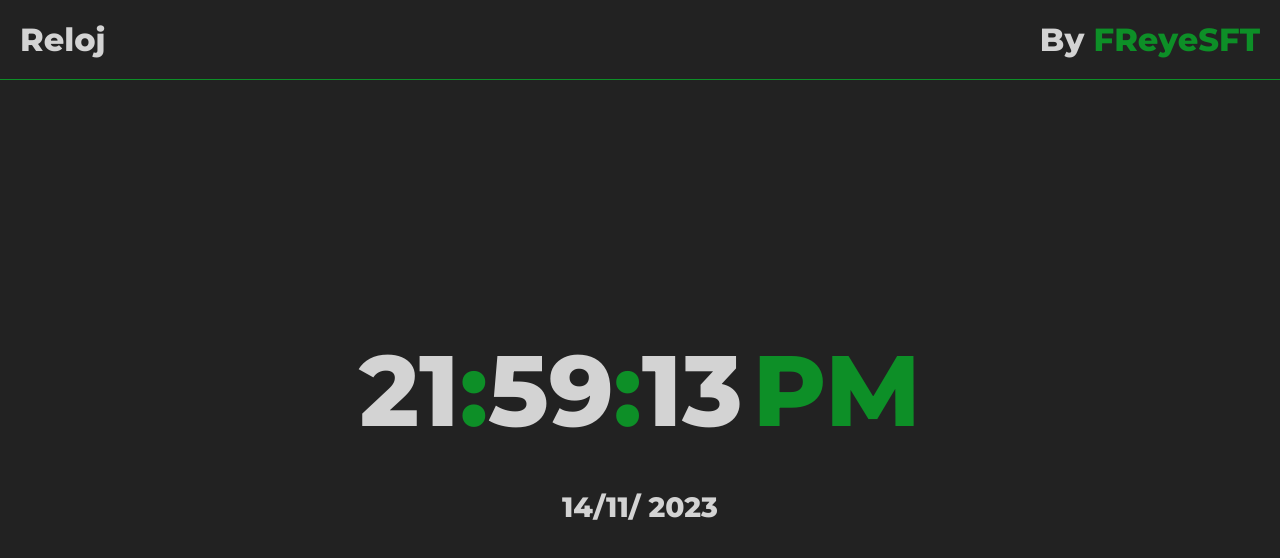
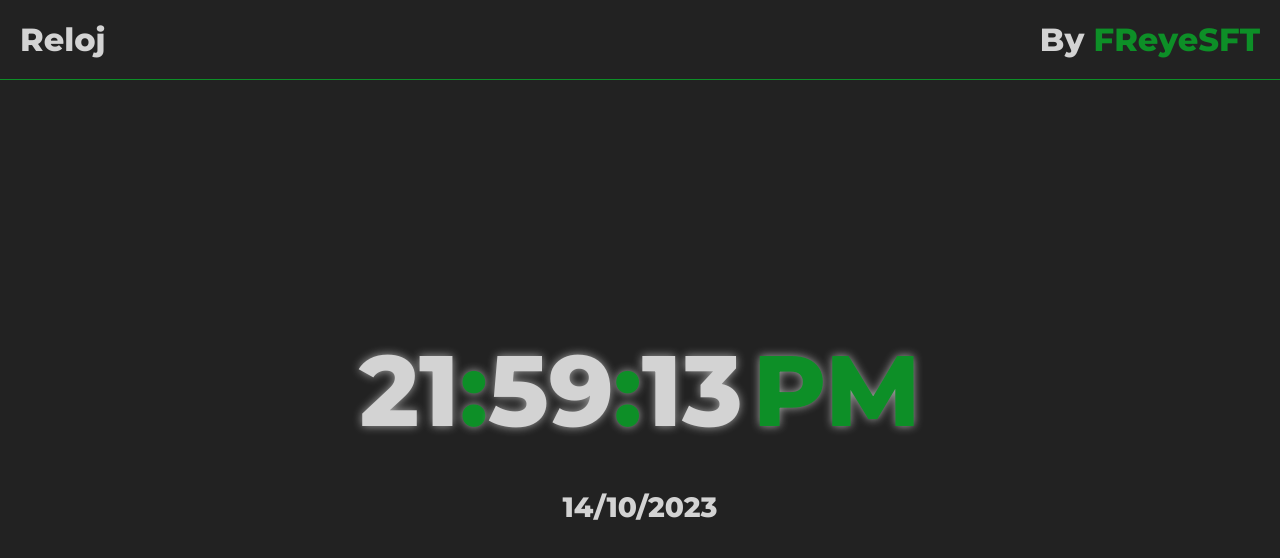
Before and after one commit to FReyesft/reloj, a plain HTML site: page index.html in a window 1280 px wide. Drawn offline with Linux system fonts and the light colour scheme.

Commit message:
new styles and finish the clock

```diff
--- a/index.css
+++ b/index.css
@@ -55,3 +55,12 @@ body {
 .clock > div .double {
   color: rgb(13, 143, 39);
 }
+
+.times-clock {
+  text-shadow: none;
+  transition: text-shadow 0.1s ease-in-out;
+}
+
+.active {
+  text-shadow: 0px 0px 10px rgba(255, 255, 255, 0.6);
+}
--- a/index.html
+++ b/index.html
@@ -29,13 +29,13 @@
     <section class="section-clock">
       <div class="container-clock">
         <div class="clock">
-          <div>
+          <div class="times-clock">
             <span id="date-hours">15</span><span class="double">:</span>
           </div>
-          <div>
+          <div class="times-clock">
             <span id="date-minutes">01</span><span class="double pm">:</span>
           </div>
-          <div>
+          <div class="times-clock">
             <span id="date-seconds">30</span
             ><span
               class="double"
@@ -45,8 +45,7 @@
           </div>
         </div>
         <p class="date">
-          <span id="date-day">14</span>/<span id="date-month">11</span>/
-          <span id="date-year">2023</span>
+          <span id="date"></span>
         </p>
       </div>
     </section>
--- a/index.js
+++ b/index.js
@@ -1,14 +1,16 @@
 let hoursClock = document.getElementById('date-hours')
 let minutesClock = document.getElementById('date-minutes')
 let secondsClock = document.getElementById('date-seconds')
-
+let dateDay = document.getElementById('date')
+const timesClock = document.querySelectorAll('.times-clock')
 
 function UpdateTimeForSecond() {
 	setInterval(() => {
 		const date = new Date
-		let hours = date.getHours()
+		let hours = date.getHours();
 		let minutes = date.getMinutes();
 		let seconds = date.getSeconds();
+		dateDay.textContent = date.getDate() + '/' + date.getMonth() + '/' + date.getFullYear();
 		console.log(seconds)
 		if (seconds < 10) {
 			secondsClock.textContent = '0' + seconds
@@ -25,7 +27,11 @@ function UpdateTimeForSecond() {
 		} else {
 			hoursClock.textContent = hours
 		}
-	}, 100)
+		timesClock.forEach((item) => {
+			item.classList.toggle('active');
+		});
+
+	}, 1000);
 }
 
 UpdateTimeForSecond();
```
